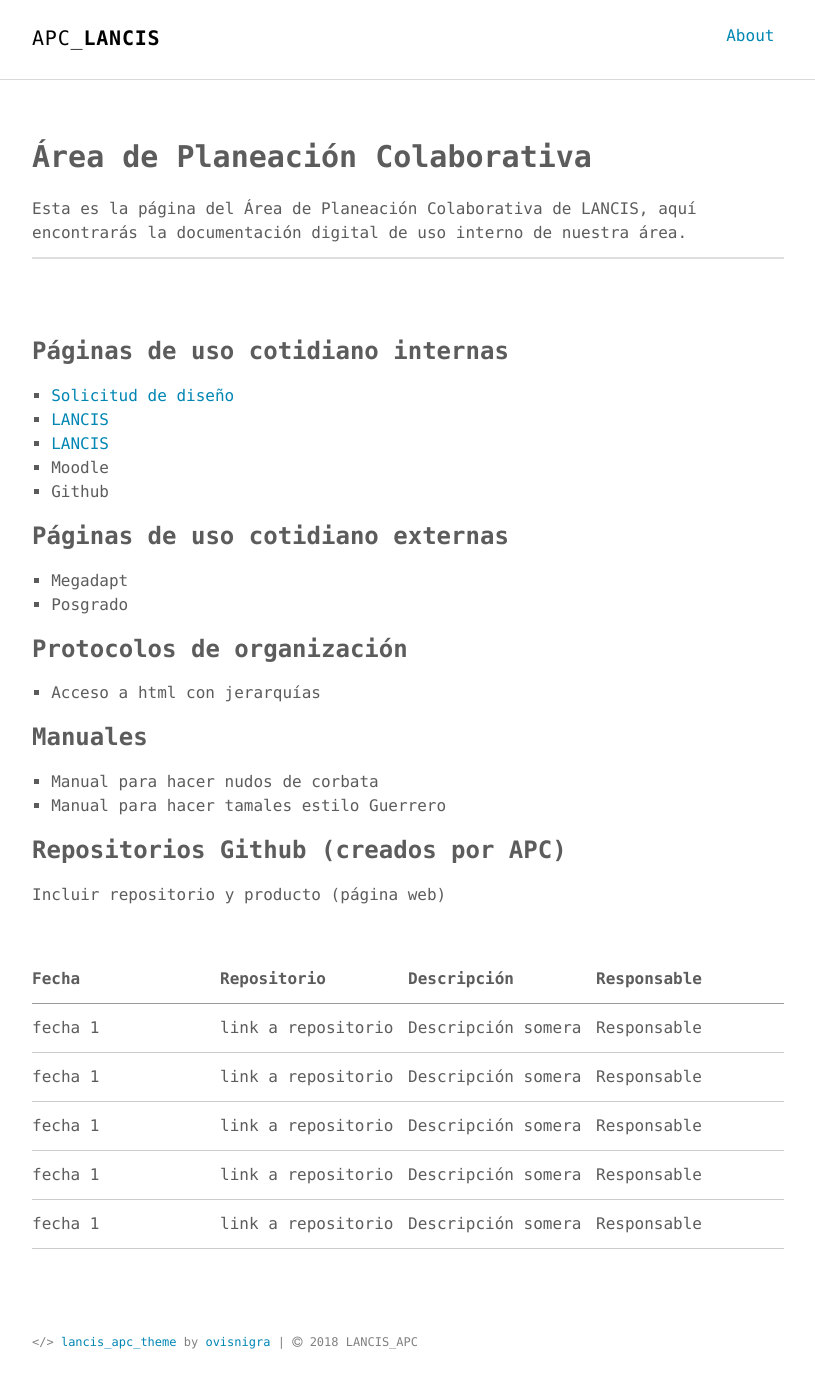
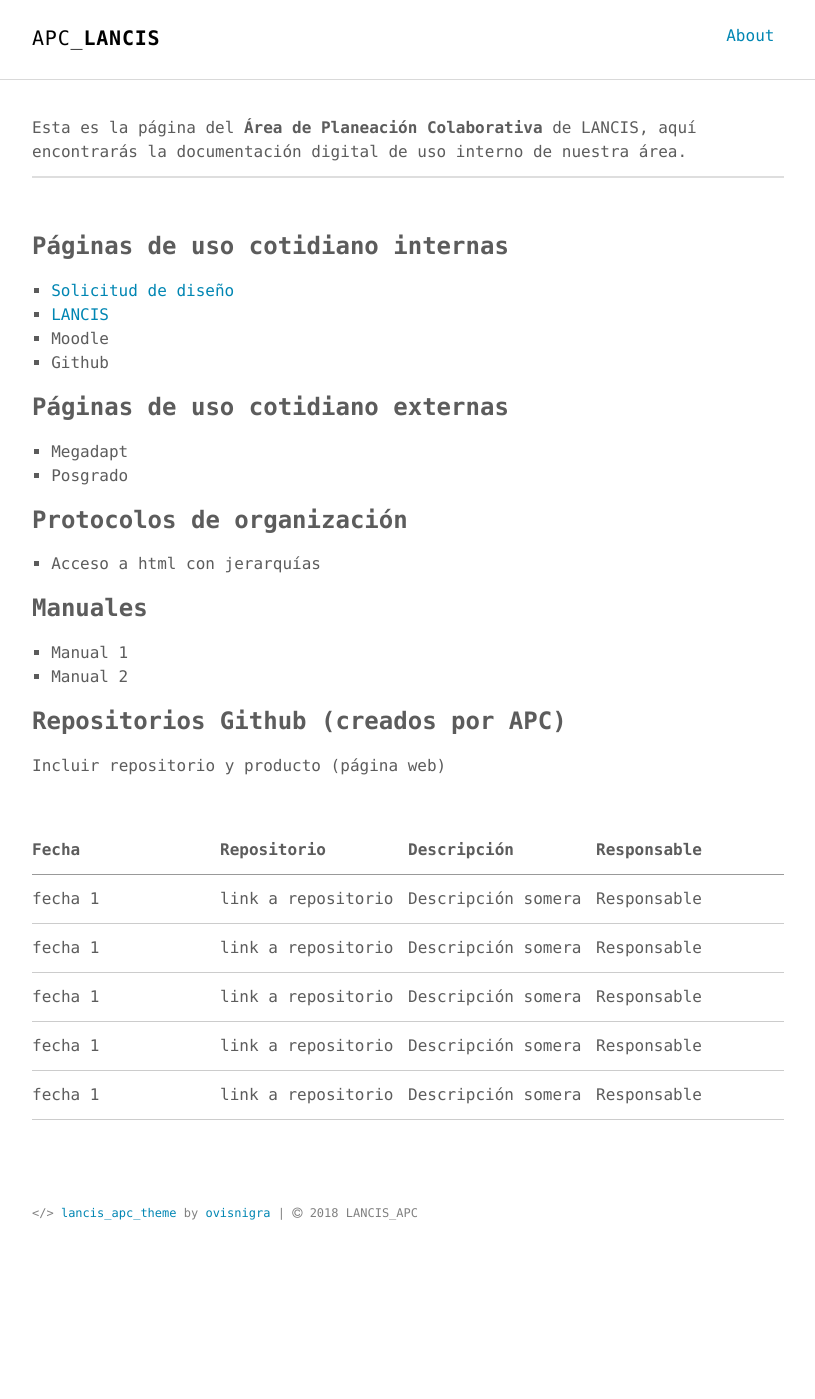
Before and after one commit to lancis-apc/web_apc_v0, a Jekyll site: the page built from index.md, in a window 1280 px wide. Shown: the whole page, without its empty margins (232-1047 px from the left). Built offline with Jekyll 4.4.1, drawn with Linux system fonts in a browser that asks for light colours; our own code applies the rules of GitHub Pages for plain Markdown files; after the commit the page ends 1270 px from its top, so only the background shows below that.

Commit message:
quité título txt. incluí negritas

```diff
--- a/index.md
+++ b/index.md
@@ -3,20 +3,16 @@ layout: page
 ---
 
 
-# Área de Planeación Colaborativa
-
-Esta es la página del Área de Planeación Colaborativa de LANCIS, aquí encontrarás la documentación digital de uso interno de nuestra área.
+Esta es la página del **Área de Planeación Colaborativa** de LANCIS, aquí encontrarás la documentación digital de uso interno de nuestra área.
 
 * * *
 
-<br>
 <br>
 
 ### Páginas de uso cotidiano internas
 
 - [Solicitud de diseño](https://docs.google.com/forms/d/e/1FAIpQLSfiIiApB2_MZ7rdXzqdCU5xLo7eGDBSzsUUbZYtQ-TJ4YcckQ/viewform)
 - [LANCIS](http://lancis.ecologia.unam.mx/)
--  <a href="http://lancis.ecologia.unam.mx/" target="_blank">LANCIS</a>
 - Moodle
 - Github
 
@@ -28,8 +24,8 @@ Esta es la página del Área de Planeación Colaborativa de LANCIS, aquí encont
 - Acceso a html con jerarquías
 
 ### Manuales
-- Manual para hacer nudos de corbata
-- Manual para hacer tamales estilo Guerrero
+- Manual 1
+- Manual 2
 
 
 ### Repositorios Github (creados por APC)
```
